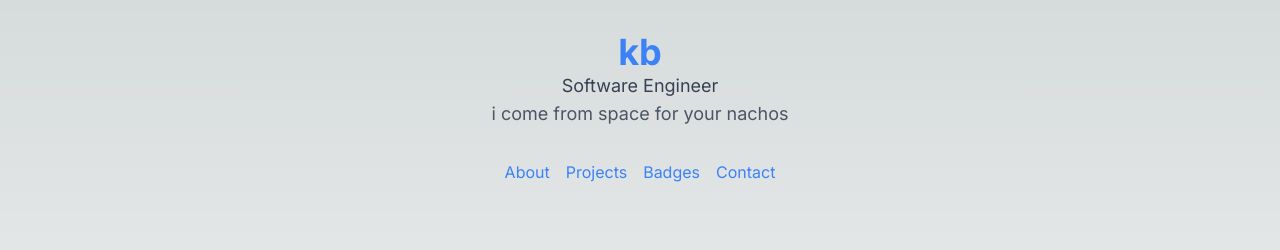
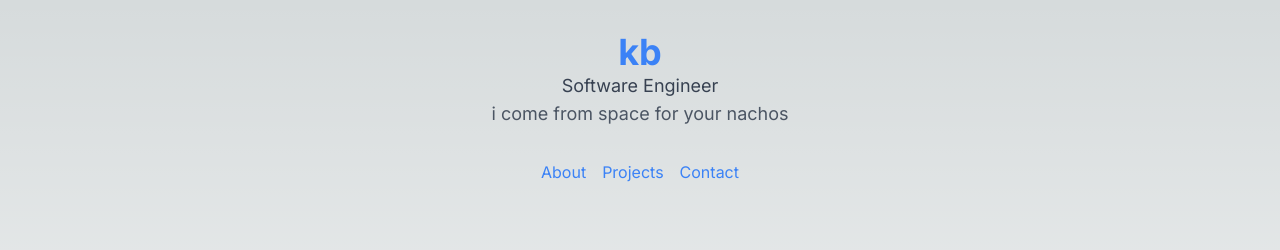
Before and after one commit to kbinreallife/kb.github.io, a Next.js app: page / in a window 1280 px wide. Shown: the top 250 px of the page. Built offline with nearby package versions, Linux system fonts and the light colour scheme.

Commit message:
reformat badges to button in projects and skills section

```diff
--- a/src/app/page.js
+++ b/src/app/page.js
@@ -11,17 +11,21 @@ export { DynamicHome };
 export default function Home() {
   const [showSection, setShowSection] = useState(null);
   const outsideClickListener = useRef(null);
+
+  // Function to toggle the visibility of the section based on the link clicked
   const toggleSection = (section) => {
     setShowSection(showSection === section ? null : section);
   };
 
+  // Function to hide all sections when clicking anywhere on the screen that is not a link
   const hideAllSections = () => {
     setShowSection(null);
   };
 
+  // Effect to add a global click event listener to hide sections when clicking outside the links
   useEffect(() => {
     outsideClickListener.current = (event) => {
-      if (!event.target.closest('.nav-link') && !event.target.closest('.section-content')) {
+      if (!event.target.closest('.nav-link')) {
         hideAllSections();
       }
     };
@@ -31,67 +35,13 @@ export default function Home() {
     };
   }, []);
 
+  // Function to add click event listener to the links when they are clicked
   const handleClickLink = (section) => {
     return (event) => {
       event.stopPropagation();
       toggleSection(section);
     };
   };
-
-  const badges = [
-    {
-      imageUrl: 'https://api.accredible.com/v1/frontend/credential_website_embed_image/badge/104579180',
-      linkUrl: 'https://www.credential.net/104579180',
-    },
-    {
-      imageUrl: 'https://api.accredible.com/v1/frontend/credential_website_embed_image/badge/104554484',
-      linkUrl: 'https://www.credential.net/104554484',
-    },
-    {
-      imageUrl: 'https://api.accredible.com/v1/frontend/credential_website_embed_image/badge/104434982',
-      linkUrl: 'https://www.credential.net/104434982',
-    },
-    {
-      imageUrl: 'https://api.accredible.com/v1/frontend/credential_website_embed_image/badge/104338603',
-      linkUrl: 'https://www.credential.net/104338603',
-    },
-    {
-      imageUrl: 'https://api.accredible.com/v1/frontend/credential_website_embed_image/badge/104338603',
-      linkUrl: 'https://www.credential.net/104338603',
-    },
-    {
-      imageUrl: 'https://api.accredible.com/v1/frontend/credential_website_embed_image/badge/104066782',
-      linkUrl: 'https://www.credential.net/104066782',
-    },
-    {
-      imageUrl: 'https://api.accredible.com/v1/frontend/credential_website_embed_image/badge/104066782',
-      linkUrl: 'https://www.credential.net/104066782',
-    },
-    {
-      imageUrl: 'https://api.accredible.com/v1/frontend/credential_website_embed_image/badge/104024819',
-      linkUrl: 'https://www.credential.net/104024819',
-    },
-    {
-      imageUrl: 'https://api.accredible.com/v1/frontend/credential_website_embed_image/badge/103848058',
-      linkUrl: 'https://www.credential.net/103848058',
-    },
-    {
-      imageUrl: 'https://api.accredible.com/v1/frontend/credential_website_embed_image/badge/92312569',
-      linkUrl: 'https://www.credential.net/92312569',
-    },
-    {
-      imageUrl: 'https://api.accredible.com/v1/frontend/credential_website_embed_image/badge/84649053',
-      linkUrl: 'https://www.credential.net/84649053',
-    },
-    {
-      imageUrl: 'https://api.accredible.com/v1/frontend/credential_website_embed_image/badge/84040776',
-      linkUrl: 'https://www.credential.net/84040776',
-    },
-    {
-      imageUrl: 'https://api.accredible.com/v1/frontend/credential_website_embed_image/badge/37169657',
-      linkUrl: 'https://www.credential.net/37169657',
-    },
-  ];
 
   return (
     <div className="min-h-screen place-items-center dark:bg-grey-100">
@@ -129,11 +79,6 @@ export default function Home() {
               </a>
             </li>
             <li>
-              <a href="#" className="text-blue-500 hover:underline nav-link" onClick={handleClickLink('badges')}>
-                Badges
-              </a>
-            </li>
-            <li>
               <a href="#" className="text-blue-500 hover:underline nav-link" onClick={handleClickLink('contact')}>
                 Contact
               </a>
@@ -145,7 +90,7 @@ export default function Home() {
         <div className="mt-8">
           {/* About Me Section */}
           {showSection === 'about' && (
-            <div className="rounded-md h-48 section-content">
+            <div className="rounded-md h-48">
               <h2 className="text-lg font-bold mb-2">About Me</h2>
               <p>
                 I&apos;m an incessantly curious, tenacious, deliberate, and whimsical dude who likes to build the things that live in-between. Full stack Engineer in disciplina with a burning interest for the middleware, microservices, APIs and frameworks that empower developers.
@@ -155,20 +100,25 @@ export default function Home() {
 
           {/* Projects Section */}
           {showSection === 'projects' && (
-            <div className="p-4 rounded-md h-48 section-content">
-              <h2 className="text-lg font-bold mb-2">Projects</h2>
+            <div className="p-4 rounded-md h-48">
+              <h2 className="text-lg font-bold mb-2">Projects and Skills</h2>
               <div className="space-y-2">
-                <a href="https://github.com/kbinreallife/github-pages-next-tailwind-boilerplate" className="block text-blue-500" onClick={(e) => e.stopPropagation()}>
+              <a href="https://skillsoft.digitalbadges.skillsoft.com/profile/kylebutcher440290/wallet#gs.9wuh1h" className="block text-blue-500">
+                  <div className="p-2 rounded bg-gray-800 hover:bg-gray-900">
+                    My Badges and Certificates
+                  </div>
+                </a>
+                <a href="https://github.com/kbinreallife/github-pages-next-tailwind-boilerplate" className="block text-blue-500">
                   <div className="p-2 rounded bg-gray-800 hover:bg-gray-900">
                     Boilerplate project to make websites like this one
                   </div>
                 </a>
-                <a href="https://github.com/kbinreallife/kbinreallife-Github_Activity_Visualizer" className="block text-blue-500" onClick={(e) => e.stopPropagation()}>
+                <a href="https://github.com/kbinreallife/kbinreallife-Github_Activity_Visualizer" className="block text-blue-500">
                   <div className="p-2 rounded bg-gray-800 hover:bg-gray-900">
                     A Github Organization Activity Visualizer
                   </div>
                 </a>
-                <a href="https://comcode.org" className="block text-blue-500" onClick={(e) => e.stopPropagation()}>
+                <a href="https://comcode.org" className="block text-blue-500">
                   <div className="p-2 rounded bg-gray-800 hover:bg-gray-900">
                     The Organization I Volunteer for
                   </div>
@@ -177,40 +127,20 @@ export default function Home() {
             </div>
           )}
 
-          {/* Badges Section */}
-          {showSection === 'badges' && (
-          <div className="p-4 rounded-md h-auto section-content">
-            <h2 className="text-lg font-bold mb-2">Badges</h2>
-            <div className="grid grid-cols-2 gap-4 grid-container">
-            {badges.map((badge, index) => (
-                <a href={badge.linkUrl} target="_blank" rel="noopener noreferrer" key={index} onClick={(e) => e.stopPropagation()} className="grid-item">
-                <img
-                    src={badge.imageUrl}
-                    alt={`Badge ${index + 1}`}
-                    width="200"
-                    height="200"
-                />
-                </a>
-            ))}
-            </div>
-          </div>
-          )}
-
-
           {/* Contact Section */}
             {showSection === 'contact' && (
-            <div className="p-4 rounded-md h-48 section-content">
+            <div className="p-4 rounded-md h-48">
                 <h2 className="text-lg font-bold mb-2">Contact</h2>
                 <div className="flex flex-col space-y-4">
                 {/* LinkedIn */}
                 <div>
                     <p>
+                    {" "}
                     <a
                         href="https://www.linkedin.com/in/kyle-butcher-67424040"
                         target="_blank"
                         rel="noopener noreferrer"
                         className="text-blue-500 hover:underline"
-                      onClick={(e) => e.stopPropagation()}
                     >
                         LinkedIn
                     </a>
@@ -224,7 +154,6 @@ export default function Home() {
                         target="_blank"
                         rel="noopener noreferrer"
                         className="text-blue-500 hover:underline"
-                      onClick={(e) => e.stopPropagation()}
                     >
                         Bluesky
                     </a>
@@ -234,24 +163,25 @@ export default function Home() {
                 <div>
                     <h3 className="text-lg font-semibold"></h3>
                     <p>
-                    <span className="text-blue-500 hover:underline">
-                      <a href="https://discordapp.com/users/233443821940113408" onClick={(e) => e.stopPropagation()}>Discord</a>
-                    </span>
+                    <span className="text-blue-500 hover:underline"><a href="https://discordapp.com/users/233443821940113408">Discord</a></span>
                     </p>
                 </div>
                     <p>
+
                     <a
                         href="https://discord.gg/hackmud"
                         className="text-blue-500 hover:underline"
-                    onClick={(e) => e.stopPropagation()}
                     >
                         hackmud discord
                     </a>
                     </p>
-                <div></div>
+                <div>
+
+                </div>
                 </div>
             </div>
             )}
+
         </div>
       </div>
     </div>
```
Lines whose indentation alone changed are shown as unchanged.
